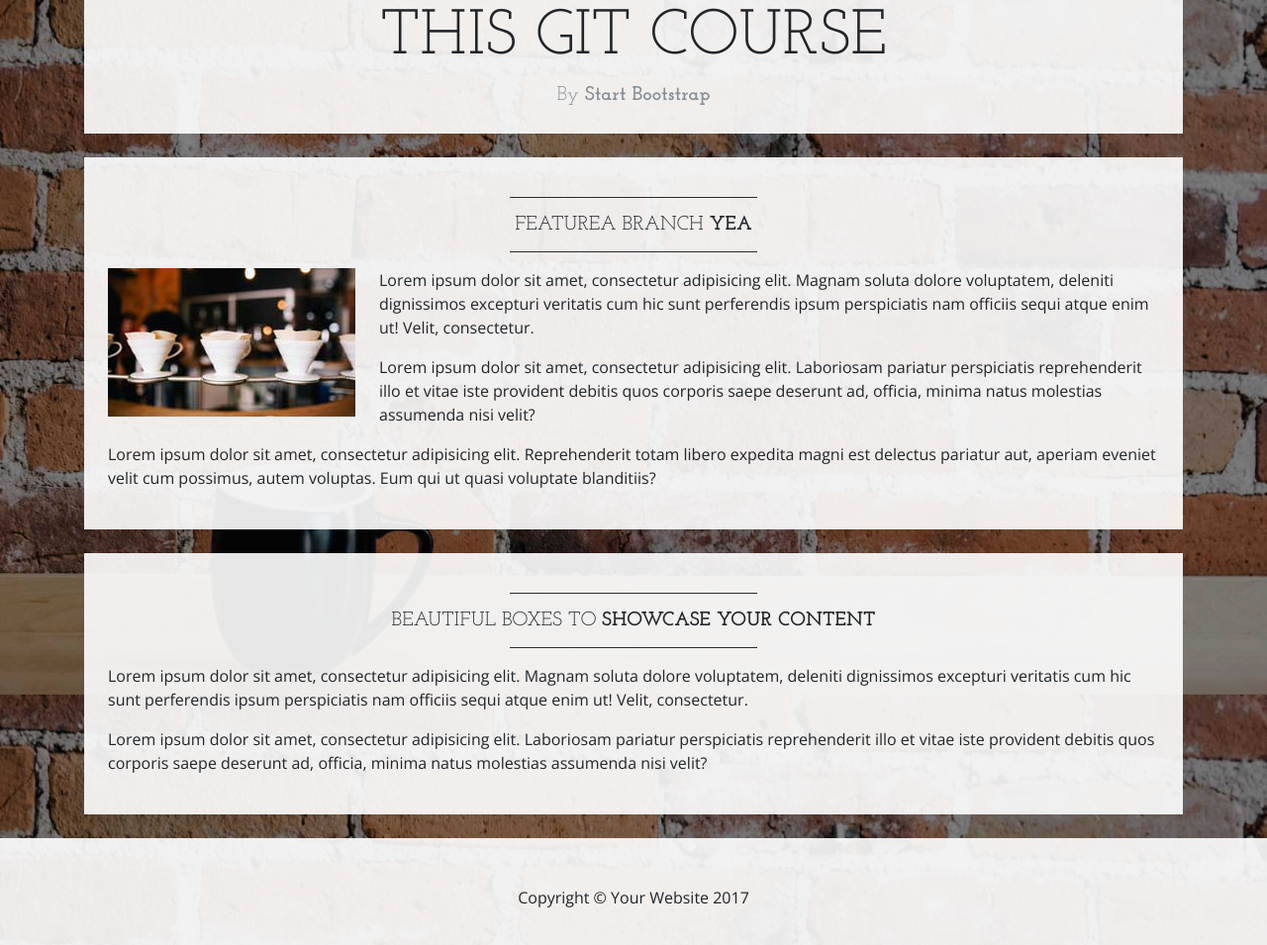
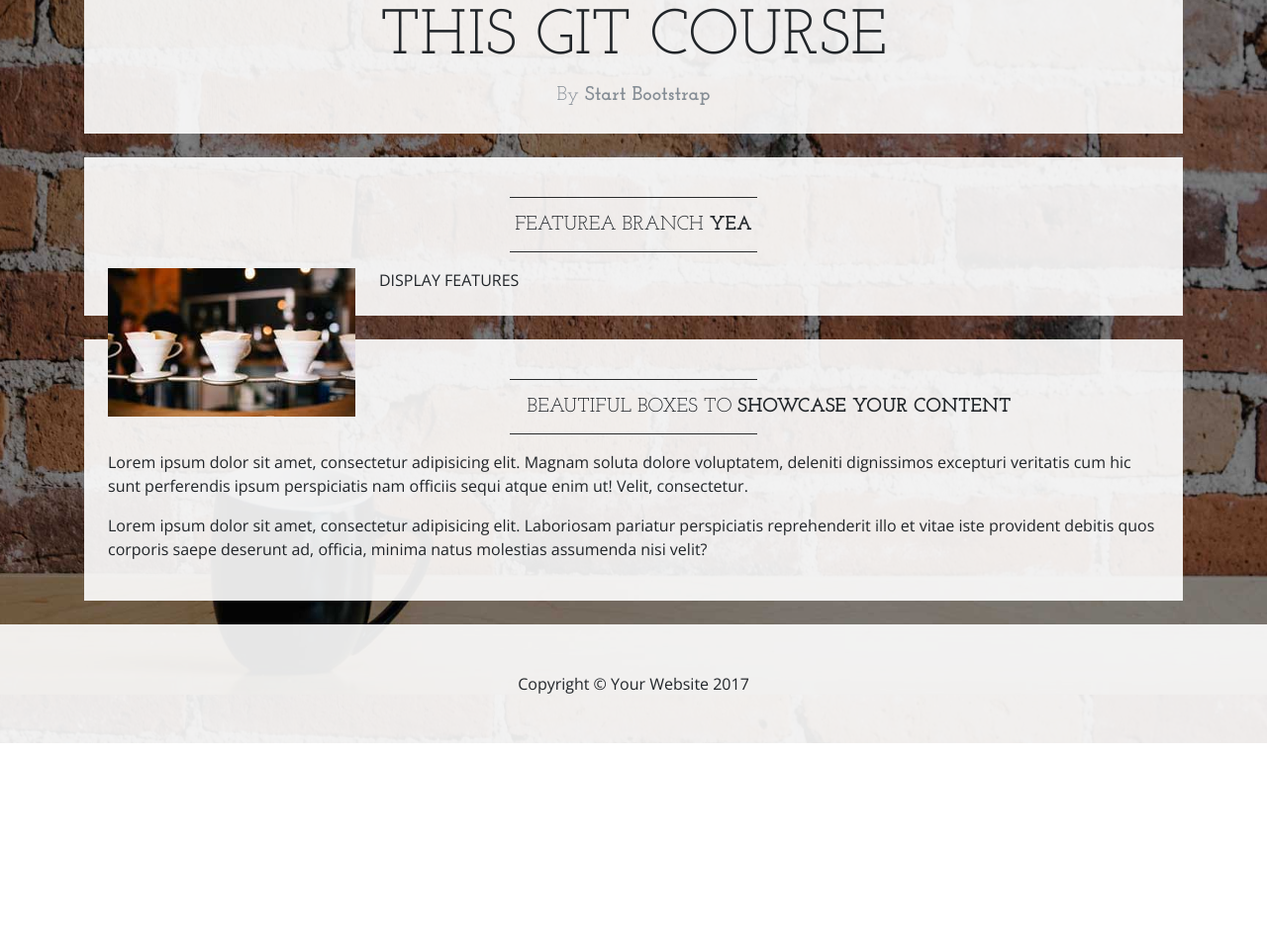
Before and after one commit to JasonDuquain/learnable-git-course, a website: page index.html in a window 1280 px wide. Shown: the part 898-1853 px from the top of the page at 99% size. After the commit the page ends 1649 px from the top, so only its background shows below. Drawn offline with nearby package versions, Linux system fonts and the light colour scheme.

Commit message:
chngd text - harvey

```diff
--- a/index.html
+++ b/index.html
@@ -114,9 +114,7 @@
         </h2>
         <hr class="divider">
         <img class="img-fluid float-left mr-4 d-none d-lg-block" src="img/intro-pic.jpg" alt="">
-        <p>Lorem ipsum dolor sit amet, consectetur adipisicing elit. Magnam soluta dolore voluptatem, deleniti dignissimos excepturi veritatis cum hic sunt perferendis ipsum perspiciatis nam officiis sequi atque enim ut! Velit, consectetur.</p>
-        <p>Lorem ipsum dolor sit amet, consectetur adipisicing elit. Laboriosam pariatur perspiciatis reprehenderit illo et vitae iste provident debitis quos corporis saepe deserunt ad, officia, minima natus molestias assumenda nisi velit?</p>
-        <p>Lorem ipsum dolor sit amet, consectetur adipisicing elit. Reprehenderit totam libero expedita magni est delectus pariatur aut, aperiam eveniet velit cum possimus, autem voluptas. Eum qui ut quasi voluptate blanditiis?</p>
+        DISPLAY FEATURES
       </div>
 
       <div class="bg-faded p-4 my-4">
```
